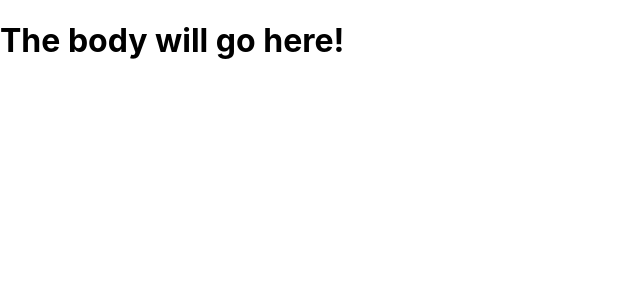
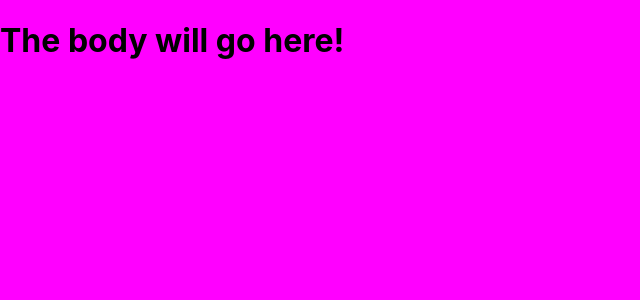
Before and after one commit to NotANewt/meegan_portfolio, a React (Create React App) app: page / in a window 1280 px wide. Shown: the top 300 px of the page, without its empty margins (0-640 px from the left). Built offline with nearby package versions, Linux system fonts and the light colour scheme.

Commit message:
created assets folder and started making css files

```diff
--- a/src/App.js
+++ b/src/App.js
@@ -1,4 +1,4 @@
-import "./App.css";
+import "./assets/main.css";
 import { BrowserRouter as Router, Routes, Route } from "react-router-dom";
 import Home from "./pages/Home";
 import Layout from "./components/Layout";
--- /dev/null
+++ b/src/assets/background.css
@@ -0,0 +1,3 @@
+body {
+  background-color: var(--fuschia);
+}
--- /dev/null
+++ b/src/assets/main.css
@@ -0,0 +1,2 @@
+@import "./variables.css";
+@import "./background.css";
--- /dev/null
+++ b/src/assets/variables.css
@@ -0,0 +1,3 @@
+:root {
+  --fuschia: #ff00ff;
+}
```
